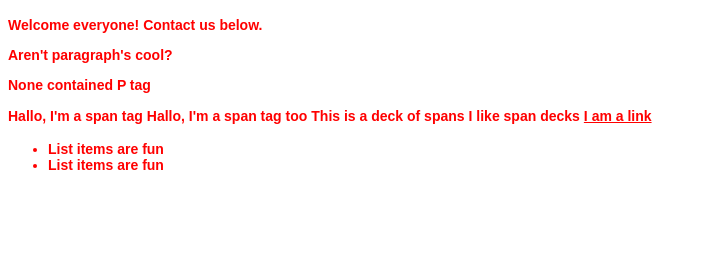
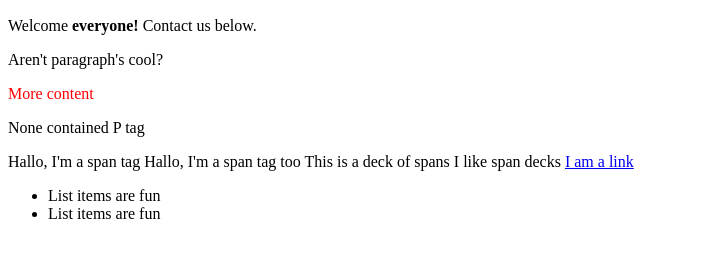
Before and after one commit to lidia-dalecka/CSS-course-1, a plain HTML site: page contact.html in a window 1280 px wide. Shown: the part 157-414 px from the top of the page, without its empty margins (0-707 px from the left). Drawn offline with Linux system fonts and the light colour scheme.

Commit message:
Adden new div in contact.html; changes style of sub-content; example of Descendant Selectors

```diff
--- a/contact.html
+++ b/contact.html
@@ -22,6 +22,11 @@
         <div id="main-content">
             <p>Welcome <strong>everyone!</strong> Contact us below.</p>
             <p>Aren't paragraph's cool?</p>
+
+            <div id="sub-content">
+                <p>More content</p>
+            </div>
+
         </div>
 
         <p>None contained P tag</p>
--- a/css/syntax.css
+++ b/css/syntax.css
@@ -5,10 +5,6 @@
 *
 *************************************/
 
-
-p, span, a, li{
+#sub-content p{
     color: red;
-    font-size: 14px;
-    font-weight: bold;
-    font-family: Arial;
 }
```
